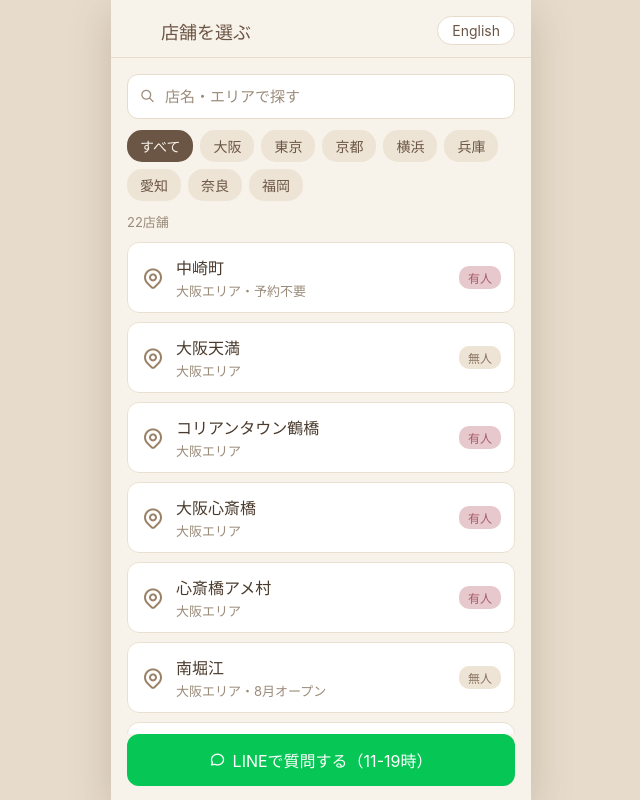
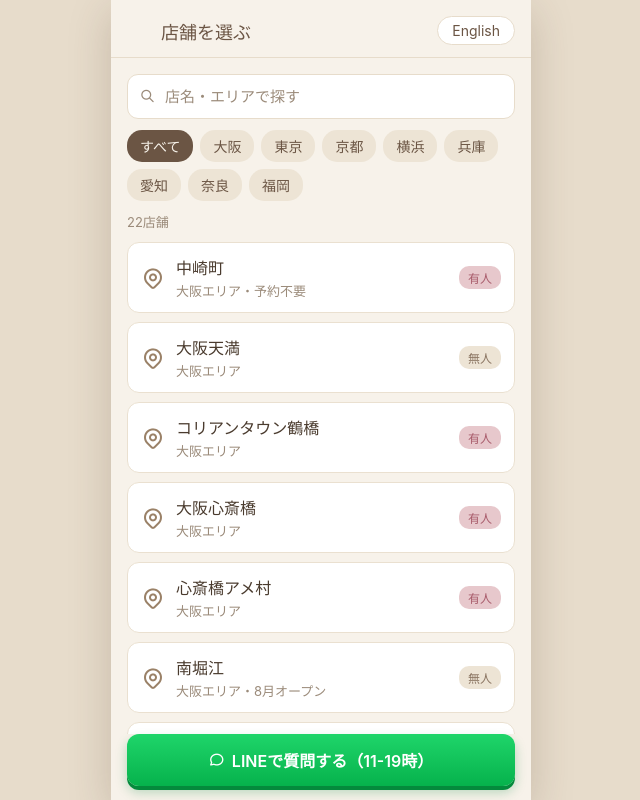
Before and after one commit to imedia-apps/liko-liff-mock, a plain HTML site: page index.html in a window 1280 px wide. Shown: the whole page, without its empty margins (319-959 px from the left). Drawn offline with Linux system fonts and the light colour scheme.

Commit message:
LINE質問ボタン(.qbar)も立体化 (L-01/L-02)

```diff
--- a/index.html
+++ b/index.html
@@ -122,7 +122,8 @@ a.cta{text-decoration:none;display:block}
 .pay{display:flex;gap:14px;justify-content:center;color:#7E6A55;font-size:28px}
 
 /* 下部「LINEで質問」バー（メインCTAと同サイズに統一・2026-08-11） */
-.qbar{margin:0 16px 14px;display:flex;align-items:center;justify-content:center;gap:7px;background:var(--green);color:#fff;font-size:16px;padding:14px;border-radius:12px;cursor:pointer;flex:none}
+.qbar{margin:0 16px 14px;display:flex;align-items:center;justify-content:center;gap:7px;background:linear-gradient(180deg,#1FD56A,#06B24C);color:#fff;font-size:16px;font-weight:600;padding:14px;border-radius:12px;cursor:pointer;flex:none;box-shadow:0 4px 0 #048A3C,0 6px 12px rgba(4,138,60,.28);transition:transform .08s,box-shadow .08s;user-select:none}
+.qbar:active{transform:translateY(3px);box-shadow:0 1px 0 #048A3C,0 2px 4px rgba(4,138,60,.2)}
 
 /* タブナビ */
 .nav{display:flex;border-top:1px solid var(--line);background:#fff;flex:none}
```
Also changed, not shown: inquiry/index.html (+2 -1 lines).
